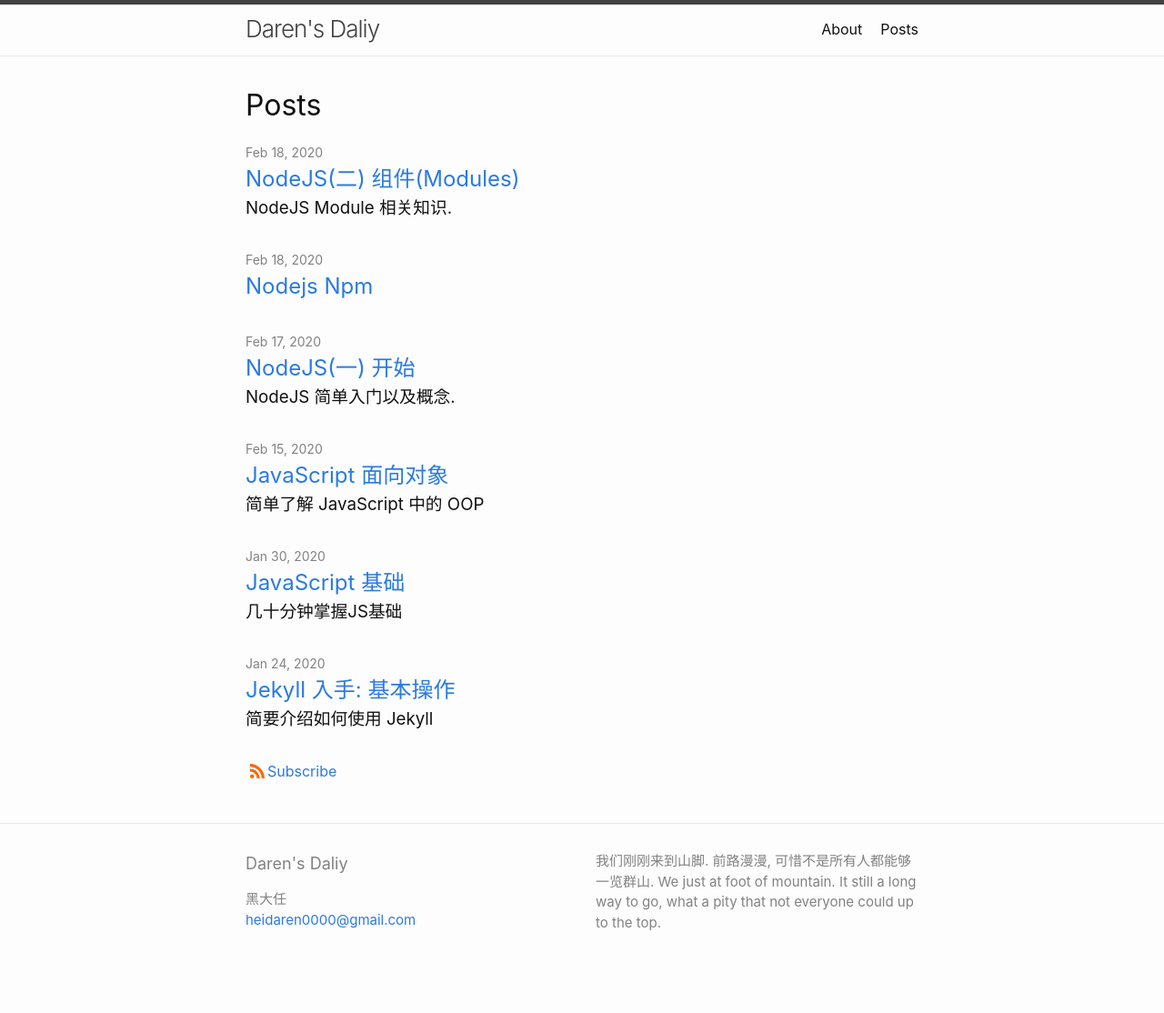
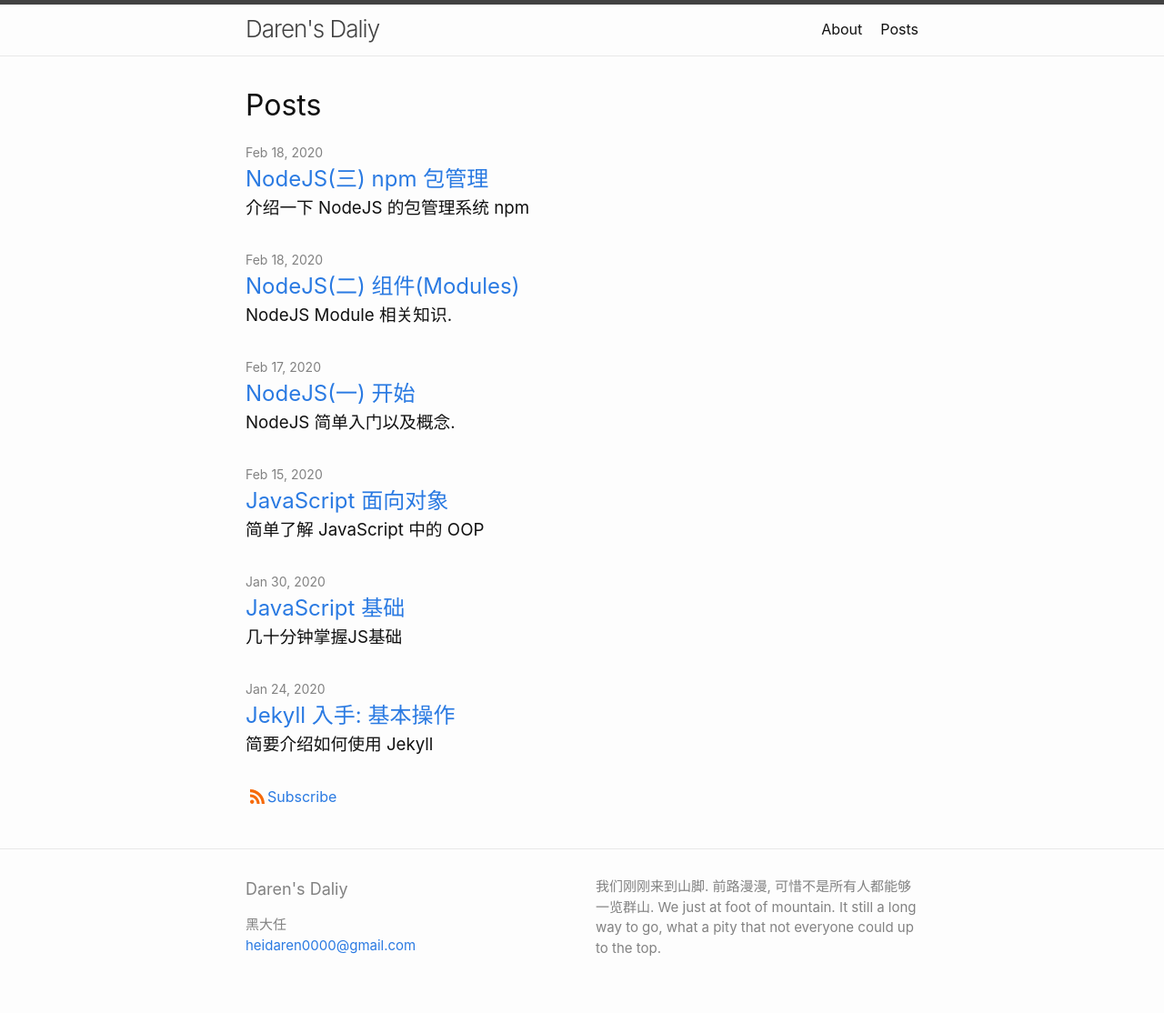
Before and after one commit to heidaren0000/heidaren0000.github.io, a Jekyll site: the page built from index.markdown, in a window 1280 px wide. Shown: the whole page at 91% size. Built offline with Jekyll 4.4.1, drawn with Linux system fonts in a browser that asks for light colours; before the commit the page ends 1086 px from its top, so only the background shows below that.

Commit message:
Add NodeJS(3) NPM

```diff
--- a/_posts/2020-02-18-NodeJS-NPM.md
+++ b/_posts/2020-02-18-NodeJS(3)-NPM.md
@@ -1,4 +1,11 @@
-
+---
+layout: post
+title: NodeJS(三) npm 包管理
+date: 2020-02-18 15:01:00 +0800
+authorize: Daren
+categories: Node
+nutshell: 介绍一下 NodeJS 的包管理系统 npm
+---
 
 
 
```
Also changed, not shown: _posts/2020-02-18-NodeJS(2)-Modules.md (renamed from _posts/2020-02-18-NodeJS-Modules.md).
